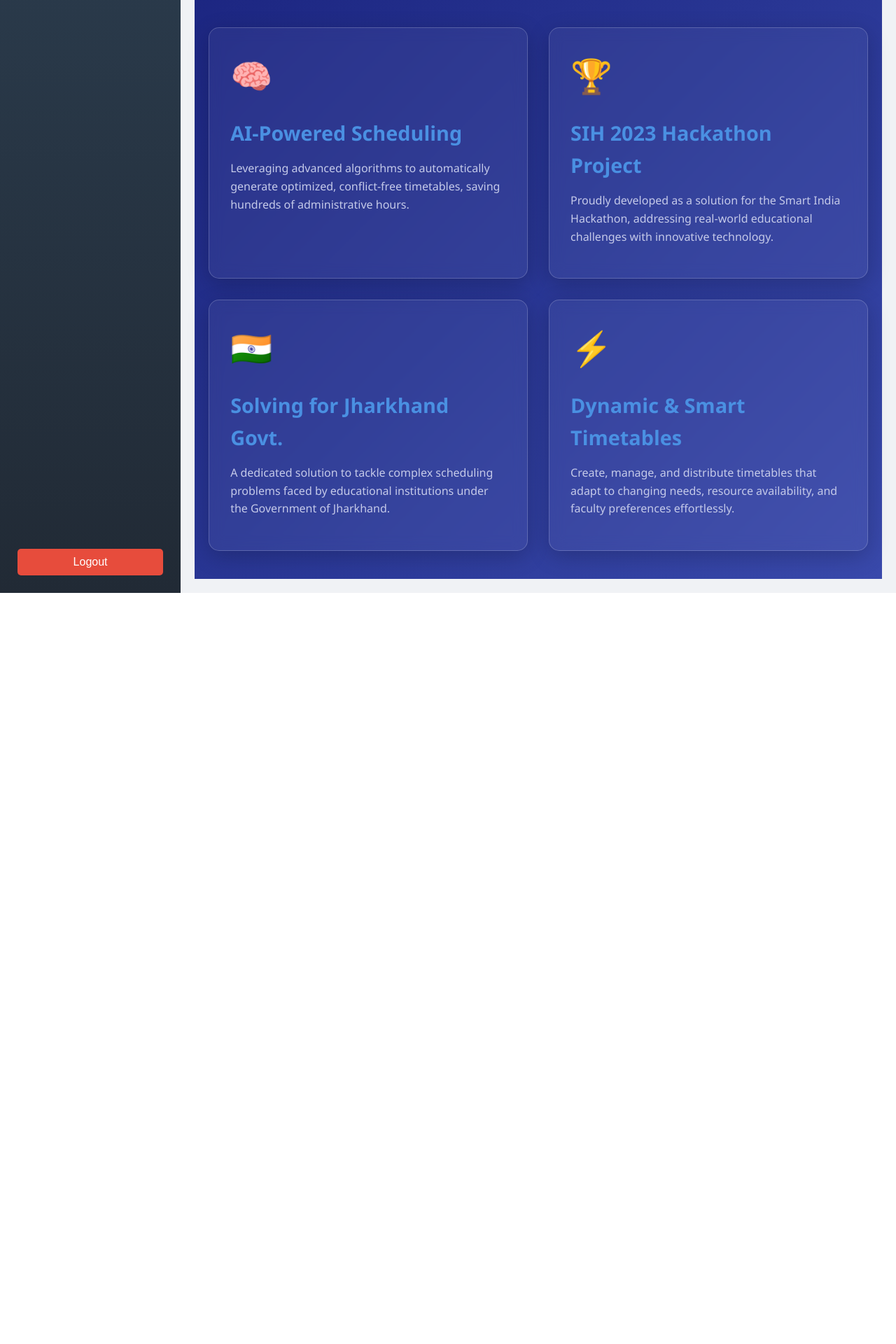
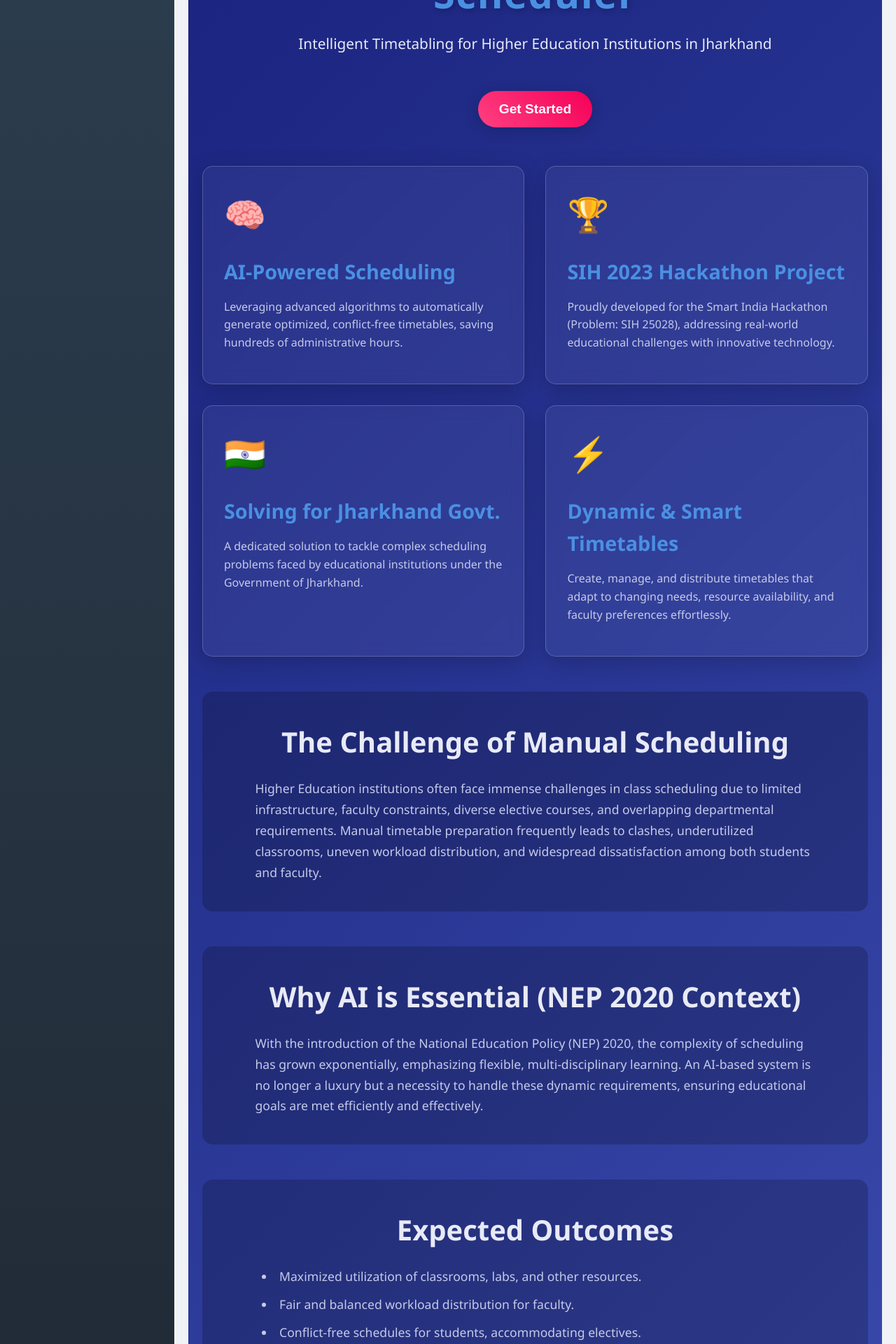
Before and after one commit to rajpratham1/EduScheduler, a React (Vite) app in the folder frontend/: page /dashboard in a window 1280 px wide. Shown: the part 260-2180 px from the top of the page at 70% size. Before the commit the page ends 1107 px from the top, so only its background shows below. Built offline with nearby package versions, Linux system fonts and the light colour scheme; no server answers; sample sign-in values are in the browser's storage.

Commit message:
feat: Enhance landing page with detailed project info

```diff
--- a/frontend/src/pages/HomePage.css
+++ b/frontend/src/pages/HomePage.css
@@ -66,3 +66,55 @@
   line-height: 1.6;
   color: #c5cae9;
 }
+
+.get-started-btn {
+  margin-top: 30px;
+  padding: 15px 30px;
+  font-size: 1.2rem;
+  font-weight: 600;
+  color: #fff;
+  background: linear-gradient(45deg, #ff4081, #f50057);
+  border: none;
+  border-radius: 50px;
+  cursor: pointer;
+  transition: transform 0.3s ease, box-shadow 0.3s ease;
+  box-shadow: 0 4px 20px rgba(0, 0, 0, 0.2);
+}
+
+.get-started-btn:hover {
+  transform: translateY(-5px);
+  box-shadow: 0 8px 30px rgba(0, 0, 0, 0.3);
+}
+
+.info-section {
+  background: rgba(0, 0, 0, 0.2);
+  padding: 40px;
+  border-radius: 15px;
+  margin-top: 50px;
+}
+
+.section-title {
+  font-size: 2.5rem;
+  font-weight: 600;
+  margin-bottom: 20px;
+  text-align: center;
+  color: #e8eaf6;
+}
+
+.section-content p,
+.section-content ul {
+  font-size: 1.1rem;
+  line-height: 1.7;
+  color: #c5cae9;
+  max-width: 800px;
+  margin: 0 auto;
+}
+
+.section-content ul {
+  list-style-position: inside;
+  padding-left: 20px;
+}
+
+.section-content li {
+  margin-bottom: 10px;
+}
--- a/frontend/src/pages/HomePage.jsx
+++ b/frontend/src/pages/HomePage.jsx
@@ -1,7 +1,7 @@
 import React from 'react';
-import './HomePage.css'; // Import the new styles
+import { useNavigate } from 'react-router-dom';
+import './HomePage.css';
 
-// You can use any icon library or SVGs. These are just placeholder emojis.
 const FeatureCard = ({ icon, title, description }) => (
   <div className="feature-card">
     <div className="card-icon">{icon}</div>
@@ -10,12 +10,28 @@
   </div>
 );
 
+const InfoSection = ({ title, children }) => (
+  <section className="info-section">
+    <h2 className="section-title">{title}</h2>
+    <div className="section-content">
+      {children}
+    </div>
+  </section>
+);
+
 function HomePage() {
+  const navigate = useNavigate();
+
+  const handleGetStarted = () => {
+    navigate('/login');
+  };
+
   return (
     <div className="home-page">
       <header className="home-header">
-        <h1 className="main-title">EduScheduler</h1>
-        <p className="subtitle">Intelligent Timetabling for a Smarter Jharkhand</p>
+        <h1 className="main-title">AI-Powered Timetable Scheduler</h1>
+        <p className="subtitle">Intelligent Timetabling for Higher Education Institutions in Jharkhand</p>
+        <button onClick={handleGetStarted} className="get-started-btn">Get Started</button>
       </header>
 
       <main>
@@ -28,7 +44,7 @@
           <FeatureCard
             icon="🏆"
             title="SIH 2023 Hackathon Project"
-            description="Proudly developed as a solution for the Smart India Hackathon, addressing real-world educational challenges with innovative technology."
+            description="Proudly developed for the Smart India Hackathon (Problem: SIH 25028), addressing real-world educational challenges with innovative technology."
           />
           <FeatureCard
             icon="🇮🇳"
@@ -41,6 +57,29 @@
             description="Create, manage, and distribute timetables that adapt to changing needs, resource availability, and faculty preferences effortlessly."
           />
         </div>
+
+        <InfoSection title="The Challenge of Manual Scheduling">
+          <p>
+            Higher Education institutions often face immense challenges in class scheduling due to limited infrastructure, faculty constraints, diverse elective courses, and overlapping departmental requirements. Manual timetable preparation frequently leads to clashes, underutilized classrooms, uneven workload distribution, and widespread dissatisfaction among both students and faculty.
+          </p>
+        </InfoSection>
+
+        <InfoSection title="Why AI is Essential (NEP 2020 Context)">
+          <p>
+            With the introduction of the National Education Policy (NEP) 2020, the complexity of scheduling has grown exponentially, emphasizing flexible, multi-disciplinary learning. An AI-based system is no longer a luxury but a necessity to handle these dynamic requirements, ensuring educational goals are met efficiently and effectively.
+          </p>
+        </InfoSection>
+
+        <InfoSection title="Expected Outcomes">
+          <ul>
+            <li>Maximized utilization of classrooms, labs, and other resources.</li>
+            <li>Fair and balanced workload distribution for faculty.</li>
+            <li>Conflict-free schedules for students, accommodating electives.</li>
+            <li>Significant reduction in administrative effort and time.</li>
+            <li>Improved overall satisfaction for both students and faculty.</li>
+          </ul>
+        </InfoSection>
+
       </main>
     </div>
   );
```
